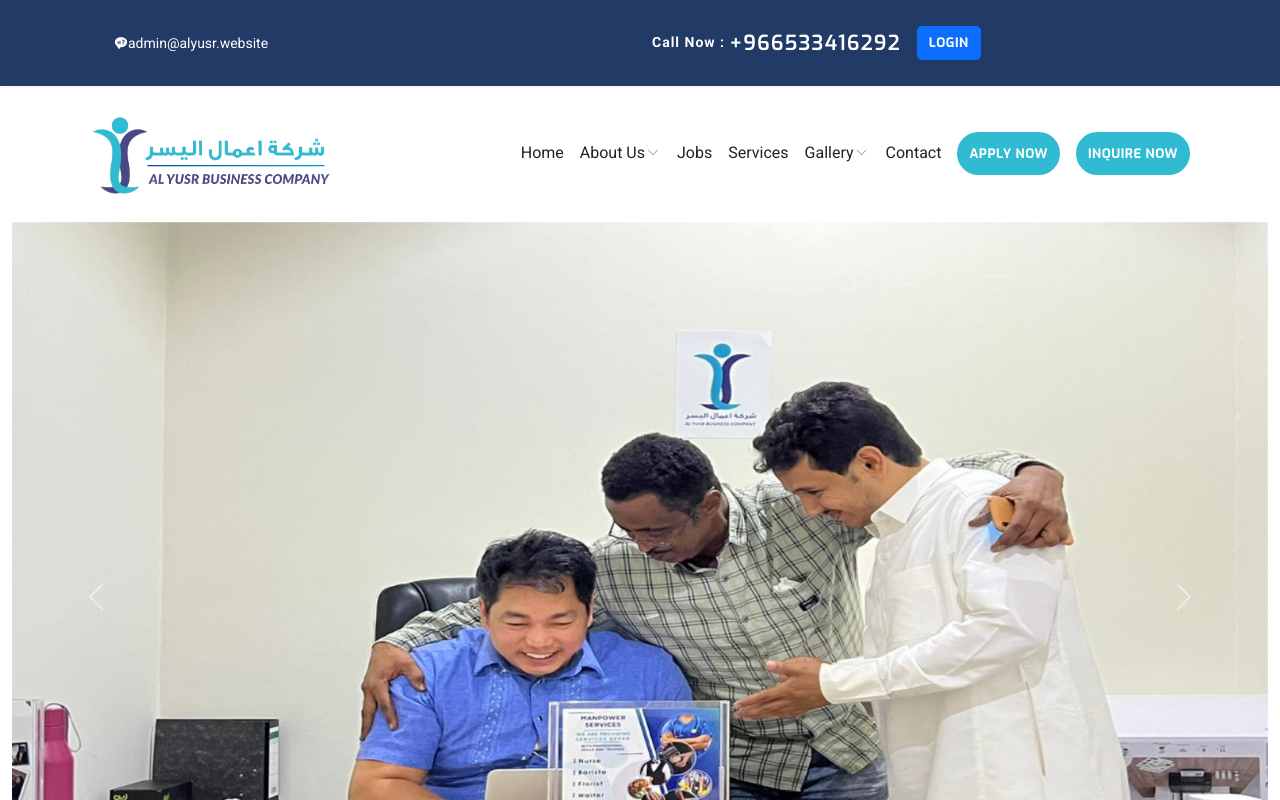
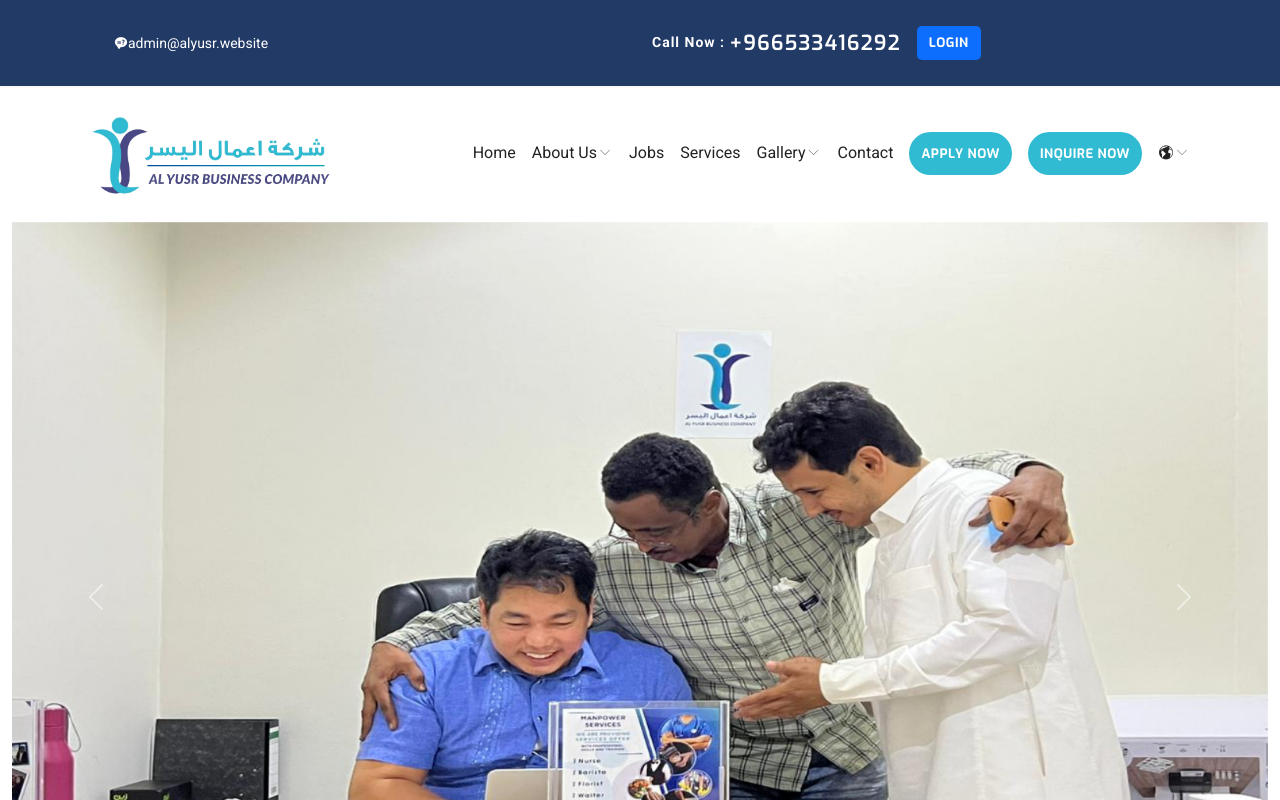
Before and after one commit to dondex/alyusr-frontend, a Vue app: page / in a window 1280 px wide. Built offline with nearby package versions, Linux system fonts and the light colour scheme.

Commit message:
add language dropdown (no js)

```diff
--- a/src/components/Layouts/Header.vue
+++ b/src/components/Layouts/Header.vue
@@ -113,6 +113,19 @@
                                     Inquire Now
                                 </router-link>
                             </li>
+
+
+                            <!-- Switch Language -->
+                            <li class="nav-item dropdown my-2">
+                                <a class="nav-link dropdown-toggle" role="button" data-bs-toggle="dropdown" aria-expanded="false">
+                                    <i class="icofont-world"></i><i class="icofont-thin-down"></i>
+                                </a>
+                                <ul class="dropdown-menu">
+                                    <li><a href="#" language="english" class="dropdown-item">EN</a></li>
+                                    <li><a href="#" language="arabic" class="dropdown-item">AR</a></li>
+                                </ul>
+                            </li>
+                            <!-- End Switch Language -->
                         </ul>
 
                     </div>
```
